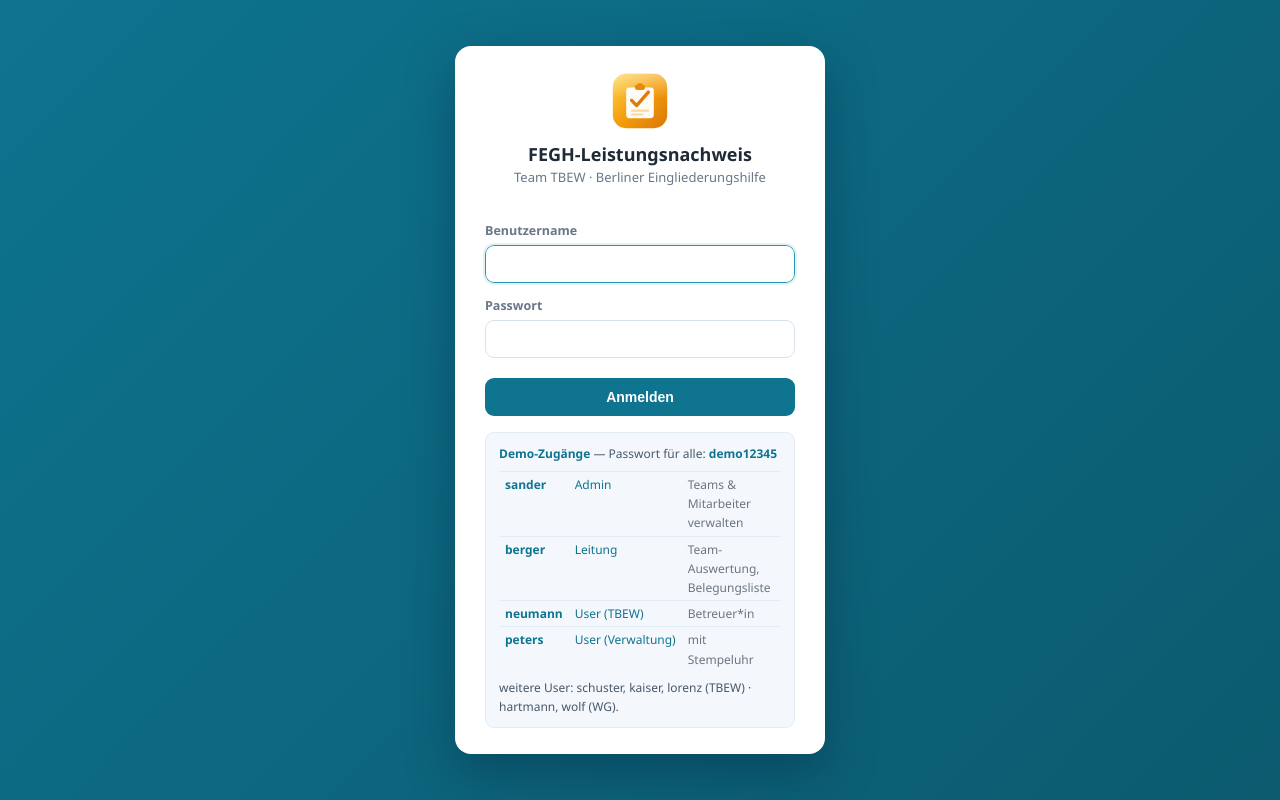
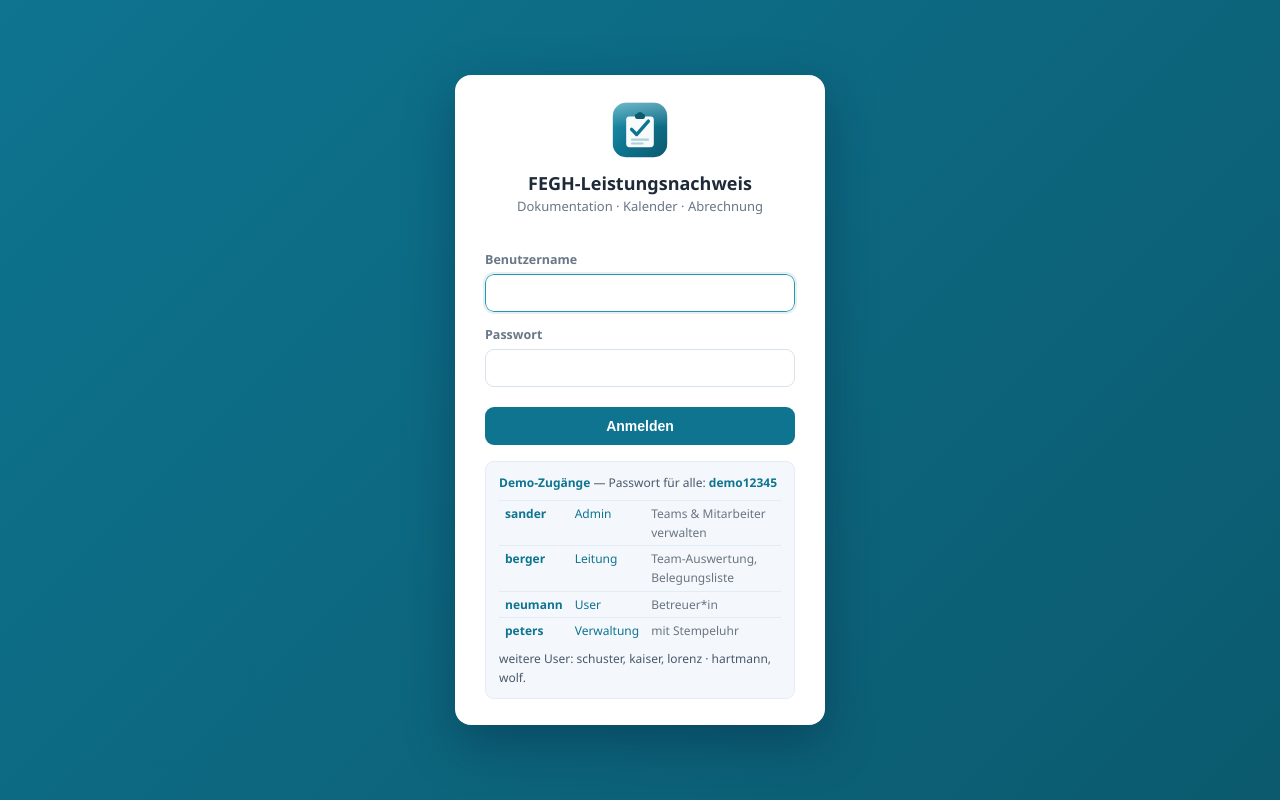
Before and after one commit to miri2577/FEGH-Leistungsnachweis, a Django app: page /login/ in a window 1280 px wide. Run offline with Django 5.2, Linux system fonts and the light colour scheme.

Commit message:
style: Logo auf App-Petrol umgefaerbt, PWA-Icons neu, Login-Text neutralisiert
- logo.svg: Petrol-Verlauf (2596ad/0e7490/0b5a6e) statt Amber - passt zur App-Farbgebung; Klammer/Haekchen/Zeilen in Petrol-Toenen.

- apple-touch-icon (180) / icon-192 / icon-512 aus dem neuen SVG regeneriert - Home-Bildschirm-Icon auf iOS/Android zeigt jetzt das Petrol-Logo; Login-Seite bekommt apple-touch-icon+manifest-Links (Favorit auch von dort).

- Login: Team-/Traegerbezug entfernt (Untertitel neutral, Demo-Tabelle ohne Teamnamen); Manifest-Beschreibung neutralisiert.

```diff
--- a/nachweis/templates/nachweis/login.html
+++ b/nachweis/templates/nachweis/login.html
@@ -6,6 +6,8 @@
   <meta name="viewport" content="width=device-width, initial-scale=1">
   <title>Anmelden · FEGH-Leistungsnachweis</title>
   <link rel="icon" type="image/svg+xml" href="{% static 'nachweis/logo.svg' %}">
+  <link rel="apple-touch-icon" href="{% static 'nachweis/apple-touch-icon.png' %}">
+  <link rel="manifest" href="{% static 'nachweis/manifest.webmanifest' %}">
   <meta name="theme-color" content="#0e7490">
   <style>
     *{box-sizing:border-box}
@@ -40,7 +42,7 @@
     <div class="head">
       <img class="logo" src="{% static 'nachweis/logo.svg' %}" alt="FEGH-Leistungsnachweis">
       <h1>FEGH-Leistungsnachweis</h1>
-      <p>Team TBEW · Berliner Eingliederungshilfe</p>
+      <p>Dokumentation · Kalender · Abrechnung</p>
     </div>
     <form method="post">
       {% csrf_token %}
@@ -57,10 +59,10 @@
         <table class="demotab">
           <tr><td><b>sander</b></td><td>Admin</td><td>Teams &amp; Mitarbeiter verwalten</td></tr>
           <tr><td><b>berger</b></td><td>Leitung</td><td>Team-Auswertung, Belegungsliste</td></tr>
-          <tr><td><b>neumann</b></td><td>User (TBEW)</td><td>Betreuer*in</td></tr>
-          <tr><td><b>peters</b></td><td>User (Verwaltung)</td><td>mit Stempeluhr</td></tr>
+          <tr><td><b>neumann</b></td><td>User</td><td>Betreuer*in</td></tr>
+          <tr><td><b>peters</b></td><td>Verwaltung</td><td>mit Stempeluhr</td></tr>
         </table>
-        weitere User: schuster, kaiser, lorenz (TBEW) · hartmann, wolf (WG).
+        weitere User: schuster, kaiser, lorenz · hartmann, wolf.
       </div>
     </form>
   </div>
```
Also changed, not shown: nachweis/static/nachweis/apple-touch-icon.png, nachweis/static/nachweis/icon-192.png, nachweis/static/nachweis/icon-512.png, nachweis/static/nachweis/logo.svg, nachweis/static/nachweis/manifest.webmanifest.
